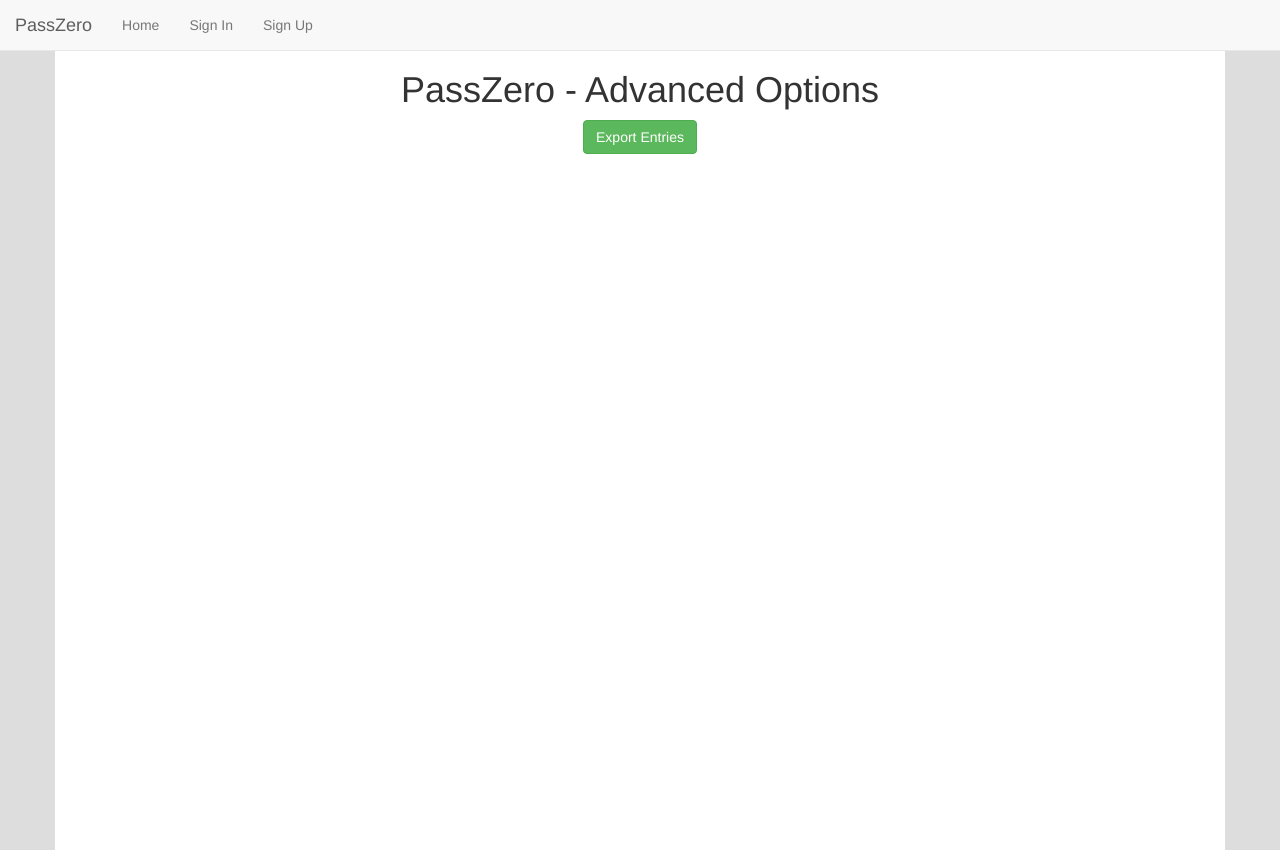
After one commit to boompig/passzero, a Flask app: page /advanced in a window 1280 px wide. The commit adds this page. Run offline with Flask 2, Linux system fonts and the light colour scheme; some libraries are stand-ins or nearby versions.

Commit message:
advanced view

```diff
--- a/server.py
+++ b/server.py
@@ -220,7 +220,7 @@ def export_entries():
     conn.close()
 
     flash("database successfully dumped to file %s" % DUMP_FILE)
-    return redirect("/view")
+    return redirect("/advanced")
 
 def save_edit_entry(user_id, key, account_id, account_name, account_username, account_password):
     padding = pad_key(key)
@@ -274,6 +274,11 @@ def edit_entry(entry_id):
     else:
         return render_template("new.html", e_id=entry_id, entry=fe[0], error=None)
 
+@app.route("/advanced")
+def advanced():
+    return render_template("advanced.html")
+
+
 app.wsgi_app = ProxyFix(app.wsgi_app)
 
 if __name__ == "__main__":
--- /dev/null
+++ b/static/css/advanced.css
@@ -0,0 +1,5 @@
+#export-container {
+    max-width: 600px;
+    margin: 0 auto;
+    text-align: center;
+}
--- a/static/css/entries.css
+++ b/static/css/entries.css
@@ -27,13 +27,9 @@ input[type="password"], input[type="text"] {
     text-align: center;
 }
 
-#entry-container, #export-container {
+#entry-container {
     max-width: 600px;
     margin: 0 auto;
-}
-
-#export-container {
-    text-align: center;
 }
 
 .entry-panel {
--- a/static/css/login.css
+++ b/static/css/login.css
@@ -13,7 +13,9 @@
 
 form {
     max-width: 550px;
-    margin: 30px auto;
+    margin-left: auto;
+    margin-right: auto;
+    margin-top: 20%;
 
     border: 1px solid #ccc;
     padding: 15px 20px;
--- /dev/null
+++ b/templates/advanced.html
@@ -0,0 +1,14 @@
+{% extends "layout.html" %}
+
+{% block css %}
+    <link rel="stylesheet" href="{{ url_for("static", filename="css/advanced.css") }}" />
+{% endblock %}
+
+{% block body %}
+    <h1 class="title">PassZero - Advanced Options</h1>
+    <div id="export-container">
+        <form action="{{ url_for("export_entries") }}" method="post">
+            <button type="submit" id="export-btn" class="btn btn-success">Export Entries</button>
+        </form>
+    </div>
+{% endblock %}
--- a/templates/entries.html
+++ b/templates/entries.html
@@ -11,12 +11,6 @@
 {% block body %}
     <h1 class="title">PassZero Entries</h1>
     <div id="num-entries">You have {{ entries|length }} entries</div>
-
-    <div id="export-container">
-        <form action="{{ url_for("export_entries") }}" method="post">
-            <button type="submit" id="export-btn" class="btn btn-success">Export Entries</button>
-        </form>
-    </div>
 
     <div id="entry-container" onclick="resetLogoutTimer()">
         {% if entries|length == 0 %}
--- a/templates/nav.html
+++ b/templates/nav.html
@@ -3,6 +3,7 @@
             ("/", "index", "Home"),
             ("/view", "entries", "View Entries"),
             ("/new", "new", "New Entry"),
+            ("/advanced", "advanced", "Advanced"),
             ("/logout", "logout", "Sign Out")
         ] if ("user_id" in session) else [
             ("/", "index", "Home"),
```
